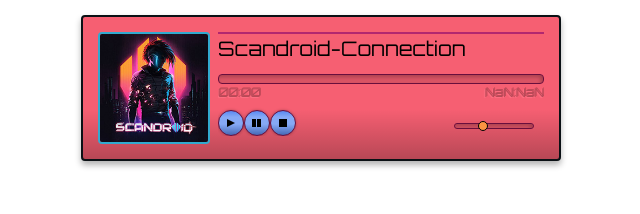
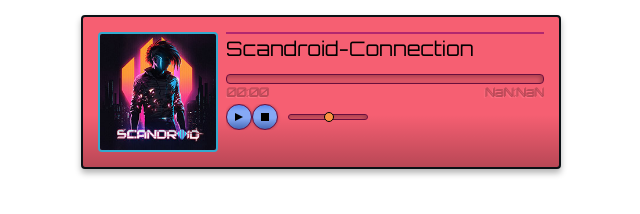
Before and after one commit to Workvictor/customAudioPlayer, a plain HTML site: page index.html in a window 1280 px wide. Shown: the whole page, without its empty margins (319-959 px from the left). Drawn offline with Linux system fonts and the light colour scheme.

Commit message:
new functional

```diff
--- a/player/cPlay_theme.css
+++ b/player/cPlay_theme.css
@@ -37,11 +37,12 @@
   min-width: 120px;
   position: relative;
   overflow: hidden;
+  margin-right: 8px;
 }
 
 .cPlayCover img {
   display: block;
-  width: calc(100% - 8px);
+  width: 100%;
   height: auto;
   max-height: calc(100% - 8px);
   border-radius: 4px;
@@ -129,9 +130,11 @@
 }
 
 .cPlayControls {
-  display: table;
   width: 100%;
-  padding-top: 10px;
+  overflow: hidden;
+  margin-top: 20px;
+  position: relative;
+  height: 26px;
 }
 
 .cPlayControls__btn {
@@ -177,9 +180,29 @@
 }
 
 .cPlayControls__btn_play,
+.cPlayControls__btn_pause {
+  opacity: 0;
+  z-index: 0;
+}
+
+.cPlayControls__btn_toggle {
+  opacity: 1;
+  z-index: 1;
+}
+
+.cPlayControls__btn_play,
 .cPlayControls__btn_stop,
 .cPlayControls__btn_pause {
-  float: left;
+  position: absolute;
+}
+
+.cPlayControls__btn_stop{
+  left: 26px;
+}
+
+.cPlayControls__btn_play,
+.cPlayControls__btn_pause {
+  left: 0;
 }
 
 .cPlayControls__btn_play::after,
@@ -196,8 +219,9 @@
   background-color: transparent;
 }
 
-.cPlayControls__btn_pause::after {
-  width: 1px;
+.cPlayControls__btn_pause::after,
+.cPlayControls__btn_stop::after {
+  width: 2px;
   height: 8px;
   border: 4px solid #000;
   margin-left: -5px;
@@ -207,30 +231,24 @@
 }
 
 .cPlayControls__btn_stop::after {
-  width: 8px;
-  height: 8px;
-  border: none;
-  background-color: #000;
+  width: 0px;
+  margin-left: -4px;
 }
 
 .cPlayControls__btn_play:hover::after {
   border-left-color: #fff;
 }
 
-.cPlayControls__btn_pause:hover::after {
+.cPlayControls__btn_pause:hover::after,
+.cPlayControls__btn_stop:hover::after {
   border-color: #fff;
 }
 
-.cPlayControls__btn_stop:hover::after {
-  background-color: #fff;
-}
-
 .cPlayVolume {
-  position: relative;
-  float: right;
+  position: absolute;
+  left: 62px;
   top: 50%;
-  margin-top: 13px;
-  margin: 13px 10px 0;
+  margin-top: -3px;
   width: 80px;
   height: 6px;
   background-color: #dd5566;
@@ -257,7 +275,8 @@
   border: 1px solid #000;
   box-shadow: none;
 }
-.cPlayVolume:hover > .cPlayVolume__picker {
+
+.cPlayVolume:hover>.cPlayVolume__picker {
   background-color: #faac6f;
   box-shadow: 0 0 15px rgba(255, 255, 255, 0.5);
 }
--- a/player/custom_player.js
+++ b/player/custom_player.js
@@ -27,6 +27,7 @@ function Player(options) {
     controls: "cPlayControls",
     controlBtn: "cPlayControls__btn",
     controlBtnActive: "cPlayControls__btn_active",
+    controlBtnToggle: "cPlayControls__btn_toggle",
     stopBtn: "cPlayControls__btn_stop",
     volume: 'cPlayVolume',
     volumePicker: 'cPlayVolume__picker',
@@ -74,23 +75,24 @@ Player.prototype.generateTemplate = function() {
 
     if (mountOptions.title) {
       title = mountNode(mountPoint, mountOptions.title);
-      title_inner = title.appendChild(addElem(mountOptions.titleInner))
+      title_inner = title.appendChild(addElem([mountOptions.titleInner]))
       title_inner.innerHTML = mountOptions.titleText;
     }
 
     bar = mountNode(mountPoint, mountOptions.bar);
-    buffer = bar.appendChild(addElem(mountOptions.buffer));
-    progress = bar.appendChild(addElem(mountOptions.progress));
+    buffer = bar.appendChild(addElem([mountOptions.buffer]));
+    progress = bar.appendChild(addElem([mountOptions.progress]));
 
-    timeNow = addClassName(mountPoint.appendChild(addElem(mountOptions.time)), mountOptions.timeNow);
-    timeTotal = addClassName(mountPoint.appendChild(addElem(mountOptions.time)), mountOptions.timeTotal);
+    timeNow = mountPoint.appendChild(addElem([mountOptions.time, mountOptions.timeNow]));
+    timeTotal = mountPoint.appendChild(addElem([mountOptions.time, mountOptions.timeTotal]));
     timeNow.innerHTML = '00:00';
     timeTotal.innerHTML = '00:00';
 
     controls = mountNode(mountPoint, mountOptions.controls);
-    playBtn = addClassName(controls.appendChild(addElem(mountOptions.controlBtn)), mountOptions.playBtn);
-    pauseBtn = addClassName(controls.appendChild(addElem(mountOptions.controlBtn)), mountOptions.pauseBtn);
-    stopBtn = (mountOptions.stopBtn !== false) ? addClassName(controls.appendChild(addElem(mountOptions.controlBtn)), mountOptions.stopBtn) : undefined;
+    playBtn = controls.appendChild(addElem([mountOptions.controlBtn, mountOptions.playBtn, mountOptions.controlBtnToggle]));
+    pauseBtn = controls.appendChild(addElem([mountOptions.controlBtn, mountOptions.pauseBtn]));
+    stopBtn = (mountOptions.stopBtn !== false) ?
+      controls.appendChild(addElem([mountOptions.controlBtn, mountOptions.stopBtn])) : undefined;
 
     volume = (mountOptions.volume) ? mountNode(controls, mountOptions.volume) : undefined;
     volumePicker = (volume) ? volume.appendChild(addElem(mountOptions.volumePicker)) : undefined;
@@ -114,22 +116,22 @@ Player.prototype.generateTemplate = function() {
   this.controlButtons = document.getElementsByClassName(mountOptions.controlBtn);
   this.volume_bar = volume;
   this.volume_pick = volumePicker;
+  this.volume_pick.active = false;
 
 
 
-  function addElem(mountClass) {
+  function addElem(classList) {
     var elem = document.createElement('div');
     if (elem.classList) {
-      elem.classList.add(mountClass);
+      if (typeof classList === 'string')
+        elem.classList.add(classList)
+      if (typeof classList === 'array' || typeof classList === 'object') {
+        for (var i = 0; i < classList.length; i++) {
+          elem.classList.add(classList[i]);
+        }
+      }
     }
     return elem;
-  }
-
-  function addClassName(obj, className) {
-    if (obj.classList) {
-      obj.classList.add(className);
-    }
-    return obj;
   }
 
   function addCover(mountPoint) {
@@ -153,7 +155,7 @@ Player.prototype.generateTemplate = function() {
 Player.prototype.init = function() {
   if (this.src) {
     this.source = new Audio();
-    this.source.volume = 0.5;
+    this.setUpVolume(0.5);
 
     this.source.src = this.src;
     this.setBuffering(true);
@@ -209,7 +211,7 @@ Player.prototype.setBuffering = function(parameter) {
 
 Player.prototype.updateProgress = function() {
   if (this.source.duration) {
-    this.progress = Math.floor((this.source.currentTime / this.source.duration) * 100);
+    this.progress = (this.source.currentTime / this.source.duration) * 100;
     this.progress_current.style.width = this.progress + '%';
   } else {
     this.progress_current.style.width = 0 + '%';
@@ -217,8 +219,9 @@ Player.prototype.updateProgress = function() {
   this.playBack = (this.progress == 100) ? false : this.playBack;
 }
 
-Player.prototype.updateVolume = function() {
-  this.source.volume = 0.5;
+Player.prototype.setUpVolume = function(value) {
+  this.source.volume = value;
+  this.setVolumePickPositionX(this.calculateX(value, this.calculateWidth(this.volume_bar)));
 }
 
 Player.prototype.updateBuffer = function() {
@@ -244,7 +247,7 @@ Player.prototype.calculateBuffer = function() {
 Player.prototype.clearActiveState = function() {
   for (var i = 0; i < this.controlButtons.length; i++) {
     if (this.controlButtons[i].classList !== undefined)
-      this.controlButtons[i].classList.remove(this.mountOptions.controlBtnActive);
+      this.controlButtons[i].classList.remove(this.mountOptions.controlBtnActive, this.mountOptions.controlBtnToggle);
   }
 }
 
@@ -257,7 +260,6 @@ Player.prototype.updateTime = function(output, time) {
 }
 
 Player.prototype.initControls = function() {
-  this.volume_pick.active = false;
   var volume_pick = this.volume_pick;
 
   document.addEventListener("mouseup", releasePick);
@@ -276,13 +278,10 @@ Player.prototype.initControls = function() {
 }
 
 Player.prototype.onProgressBarClick = function(event) {
-  var widthTotal = getComputedStyle(this.progress_bar).width.slice(0, -2);
-  var rect = this.progress_bar.getBoundingClientRect();
-  var x = event.clientX - rect.left;
-  this.selectedProgress = Math.floor((x / widthTotal) * 100);
-  if (this.selectedProgress > this.calculateBuffer()) {
-    this.selectedProgress = this.calculateBuffer();
-  }
+  var widthTotal = this.calculateWidth(this.progress_bar);
+  var x = this.getSelectedX(event.clientX, this.progress_bar);
+  this.selectedProgress = (this.selectedProgress > this.calculateBuffer()) ?
+    this.calculateBuffer() : Math.ceil((x / widthTotal) * 100);
   this.source.currentTime = this.source.duration * (this.selectedProgress / 100);
   this.updateTime(this.player_timeNow, this.source.currentTime);
   this.updateProgress();
@@ -291,12 +290,14 @@ Player.prototype.onProgressBarClick = function(event) {
 Player.prototype.onVolumeClick = function(event) {
   this.volume_pick.active = true;
   this.setVolumePickPositionX(this.getSelectedX(event.clientX, this.volume_bar));
+  this.setVolume(this.getSelectedPercent(event.clientX, this.volume_bar));
 }
 
-Player.prototype.onVolumePick = function(event) {
-  this.volume_pick.active = true;
+Player.prototype.setVolumePickPositionX = function(x) {
+  var pick_width = getComputedStyle(this.volume_pick).width.slice(0, -2);
+  this.volume_pick.style.left = Math.floor(x - pick_width / 2) + 'px';
 }
-Player.prototype.setVolumePickPositionX = function(x) {
+Player.prototype.setVolumePick = function(percent) {
   var pick_width = getComputedStyle(this.volume_pick).width.slice(0, -2);
   this.volume_pick.style.left = Math.floor(x - pick_width / 2) + 'px';
 }
@@ -307,6 +308,10 @@ Player.prototype.onVolumeMove = function(event) {
     this.setVolumePickPositionX(x);
     this.setVolume(this.getSelectedPercent(event.clientX, this.volume_bar));
   }
+}
+
+Player.prototype.calculateX = function(percent, width) {
+  return width * percent;
 }
 Player.prototype.calculateWidth = function(obj) {
   return getComputedStyle(obj).width.slice(0, -2);
@@ -329,6 +334,7 @@ Player.prototype.startPlay = function(btn) {
       this.source.play();
       this.playBack = true;
       if (btn.classList !== undefined) {
+        this.pauseBtn.classList.add(this.mountOptions.controlBtnToggle);
         btn.classList.add(this.mountOptions.controlBtnActive);
       }
       break;
@@ -336,6 +342,7 @@ Player.prototype.startPlay = function(btn) {
       this.source.pause();
       this.playBack = false;
       if (btn.classList !== undefined) {
+        this.playBtn.classList.add(this.mountOptions.controlBtnToggle);
         btn.classList.add(this.mountOptions.controlBtnActive);
       }
       break;
@@ -344,6 +351,9 @@ Player.prototype.startPlay = function(btn) {
 
 Player.prototype.stopPlay = function(btn) {
   this.clearActiveState();
+  if (this.playBtn.classList !== undefined) {
+    this.playBtn.classList.add(this.mountOptions.controlBtnToggle);
+  }
   this.source.pause();
   this.playBack = false;
   this.source.currentTime = 0;
@@ -352,8 +362,7 @@ Player.prototype.stopPlay = function(btn) {
 }
 Player.prototype.togglePlay = function(event) {
   this.clearActiveState();
-  if (event.target.classList !== undefined)
-    event.target.classList.add(this.mountOptions.controlBtnActive);
+
   switch (event.target) {
     case (this.playBtn):
     case (this.pauseBtn):
```
